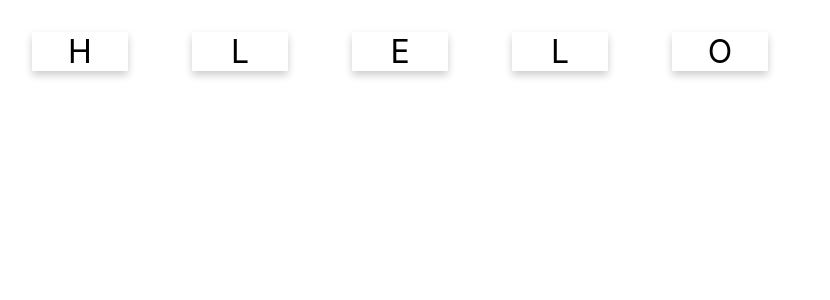
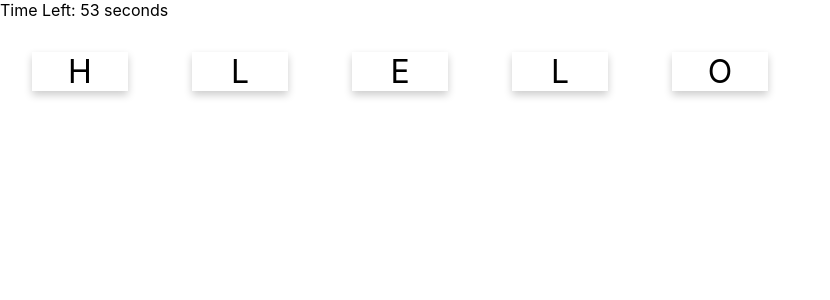
Before and after one commit to 6310110699/lab-react-3SA03, a React (Create React App) app: page / in a window 1280 px wide. Shown: the top 300 px of the page, without its empty margins (0-830 px from the left). Built offline with nearby package versions, Linux system fonts and the light colour scheme.

Commit message:
part 7.2

```diff
--- a/src/Modal.js
+++ b/src/Modal.js
@@ -1,14 +1,14 @@
 import React from 'react';
 
-const Modal = ({ show, closeModal, message }) => {
+export default function Modal(props) {
     return (
-        <div className={`modal ${show ? 'show' : ''}`}>
+        <div className="modal show">
             <div className="modal-content">
-                <span className="close" onClick={closeModal}>&times;</span>
-                <p>{message}</p>
+                <span className="close" onClick={props.closeModal}>
+                    &times;
+                </span>
+                <p>{props.message}</p>
             </div>
         </div>
     );
-};
-
-export default Modal;
+}
--- a/src/WordCard.js
+++ b/src/WordCard.js
@@ -1,34 +1,52 @@
-import React, { useState } from 'react';
+import React, { useState, useEffect } from 'react';
 import CharacterCard from './CharacterCard';
 import _ from 'lodash';
 import Modal from './Modal';
 
 const prepareStateFromWord = (given_word) => {
-    let word = given_word.toUpperCase()
-    let chars = _.shuffle(Array.from(word))
+    let word = given_word.toUpperCase();
+    let chars = _.shuffle(Array.from(word));
     return {
         word,
         chars,
         attempt: 1,
         guess: '',
-        completed: false
-    }
-}
+        completed: false,
+    };
+};
 
 export default function WordCard(props) {
-
-    const [state, setState] = useState(prepareStateFromWord(props.value))
+    const [state, setState] = useState(prepareStateFromWord(props.value));
     const [showModal, setShowModal] = useState(false);
     const [modalMessage, setModalMessage] = useState('');
+    const [timeLeft, setTimeLeft] = useState(60);
 
-    const activationHandler = c => {
-        console.log(`${c} has been activated`)
+    useEffect(() => {
+        const timer = setInterval(() => {
+            if (timeLeft > 0) {
+                setTimeLeft(timeLeft - 1);
+            } else {
+                handleTimeOut();
+            }
+        }, 1000);
 
-        let guess = state.guess + c
-        setState({ ...state, guess })
+        return () => clearInterval(timer);
+    }, [timeLeft]);
 
-        if (guess.length == state.word.length) {
-            if (guess == state.word) {
+    const handleTimeOut = () => {
+        console.log('Time is up! Reset the game.');
+        setModalMessage('reset, next attempt');
+        setShowModal(true);
+        setState(prepareStateFromWord(props.value));
+        setTimeLeft(60);
+    };
+
+    const activationHandler = (c) => {
+        let guess = state.guess + c;
+        setState({ ...state, guess });
+
+        if (guess.length === state.word.length) {
+            if (guess === state.word) {
                 setModalMessage('yeah!');
                 setShowModal(true);
                 setState({ ...state, completed: true });
@@ -38,17 +56,19 @@ export default function WordCard(props) {
                 setState({ ...state, guess: '', attempt: state.attempt + 1 });
             }
         }
-    }
+    };
+
     const toggleModal = () => {
         setShowModal(!showModal);
     };
+
     return (
         <div>
-            {
-                state.chars.map((c, i) =>
-                    <CharacterCard value={c} key={i} activationHandler={activationHandler} attempt={state.attempt} />)
-            }
-            <Modal show={showModal} closeModal={toggleModal} message={modalMessage} />
+            <div className='timeleft'>Time Left: {timeLeft} seconds</div>
+            {state.chars.map((c, i) => (
+                <CharacterCard value={c} key={i} activationHandler={activationHandler} attempt={state.attempt} />
+            ))}
+            {showModal && <Modal message={modalMessage} closeModal={toggleModal} />}
         </div>
     );
 }
```
Also changed, not shown: src/App.css (line endings or trailing spaces).
